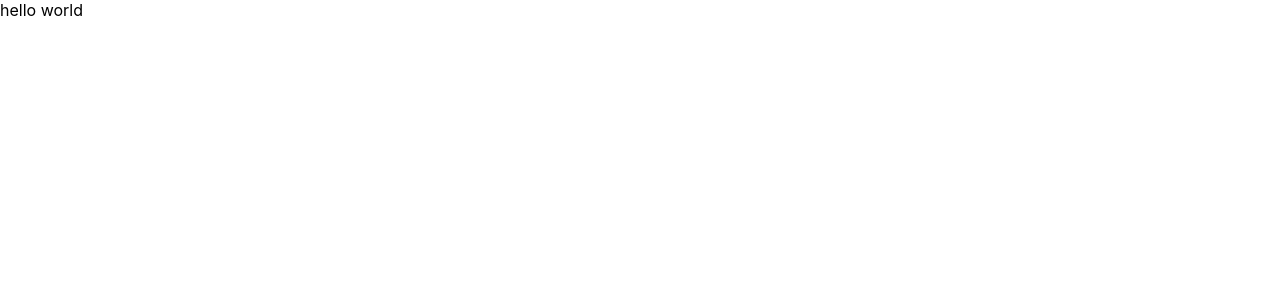
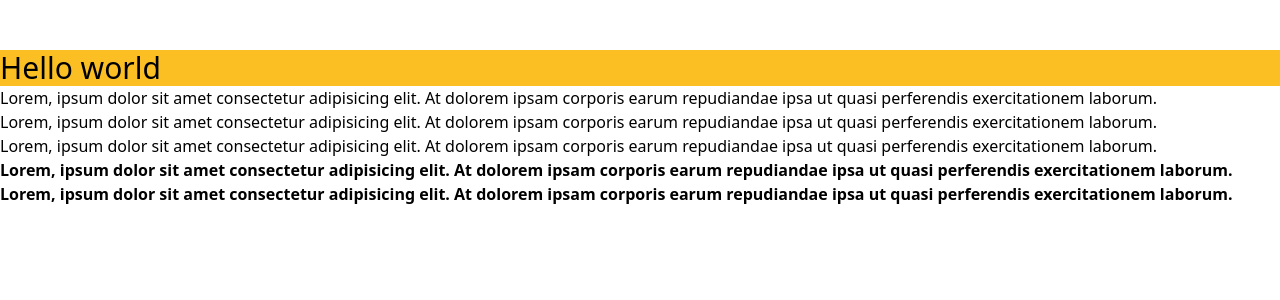
Before and after one commit to tyler-morales/visit-national-parks, a Next.js app: page / in a window 1280 px wide. Shown: the top 300 px of the page. Built offline with nearby package versions, Linux system fonts and the light colour scheme.

Commit message:
📦  Setup Tailwind CSS

```diff
--- a/package.json
+++ b/package.json
@@ -13,7 +13,10 @@
     "react-dom": "17.0.2"
   },
   "devDependencies": {
+    "autoprefixer": "^10.4.0",
     "eslint": "7",
-    "eslint-config-next": "12.0.7"
+    "eslint-config-next": "12.0.7",
+    "postcss": "^8.4.4",
+    "tailwindcss": "^2.2.19"
   }
 }
--- a/pages/_app.js
+++ b/pages/_app.js
@@ -1,6 +1,7 @@
+import 'tailwindcss/tailwind.css'
 import '../styles/globals.css'
 
-function MyApp({ Component, pageProps }) {
+function MyApp({Component, pageProps}) {
   return <Component {...pageProps} />
 }
 
--- a/pages/index.js
+++ b/pages/index.js
@@ -1,3 +1,33 @@
 export default function Home() {
-  return <div>hello world</div>
+  return (
+    <div>
+      <h1 class="bg-yellow-400 mt-[50px] text-3xl">Hello world</h1>
+      <p class="font-thin">
+        Lorem, ipsum dolor sit amet consectetur adipisicing elit. At dolorem
+        ipsam corporis earum repudiandae ipsa ut quasi perferendis
+        exercitationem laborum.
+      </p>
+      <p class="font-light">
+        Lorem, ipsum dolor sit amet consectetur adipisicing elit. At dolorem
+        ipsam corporis earum repudiandae ipsa ut quasi perferendis
+        exercitationem laborum.
+      </p>
+      <p>
+        Lorem, ipsum dolor sit amet consectetur adipisicing elit. At dolorem
+        ipsam corporis earum repudiandae ipsa ut quasi perferendis
+        exercitationem laborum.
+      </p>
+
+      <p class="font-bold">
+        Lorem, ipsum dolor sit amet consectetur adipisicing elit. At dolorem
+        ipsam corporis earum repudiandae ipsa ut quasi perferendis
+        exercitationem laborum.
+      </p>
+      <p class="font-black">
+        Lorem, ipsum dolor sit amet consectetur adipisicing elit. At dolorem
+        ipsam corporis earum repudiandae ipsa ut quasi perferendis
+        exercitationem laborum.
+      </p>
+    </div>
+  )
 }
--- /dev/null
+++ b/postcss.config.js
@@ -0,0 +1,6 @@
+module.exports = {
+  plugins: {
+    tailwindcss: {},
+    autoprefixer: {},
+  },
+}
--- a/styles/globals.css
+++ b/styles/globals.css
@@ -1,16 +1,12 @@
+@tailwind base;
+@tailwind components;
+@tailwind utilities;
+
+@import url('https://fonts.googleapis.com/css2?family=Nunito;700&display=swap');
+
 html,
 body {
   padding: 0;
   margin: 0;
-  font-family: -apple-system, BlinkMacSystemFont, Segoe UI, Roboto, Oxygen,
-    Ubuntu, Cantarell, Fira Sans, Droid Sans, Helvetica Neue, sans-serif;
-}
-
-a {
-  color: inherit;
-  text-decoration: none;
-}
-
-* {
   box-sizing: border-box;
 }
--- /dev/null
+++ b/tailwind.config.js
@@ -0,0 +1,12 @@
+module.exports = {
+  mode: 'jit',
+  purge: ['./pages/**/*.{js,ts,jsx,tsx}', './components/**/*.{js,ts,jsx,tsx}'],
+  darkMode: false, // or 'media' or 'class'
+  theme: {
+    extend: {},
+  },
+  variants: {
+    extend: {},
+  },
+  plugins: [],
+}
```
Also changed, not shown: 1 other file (tests, documents, lock files or other folders).
